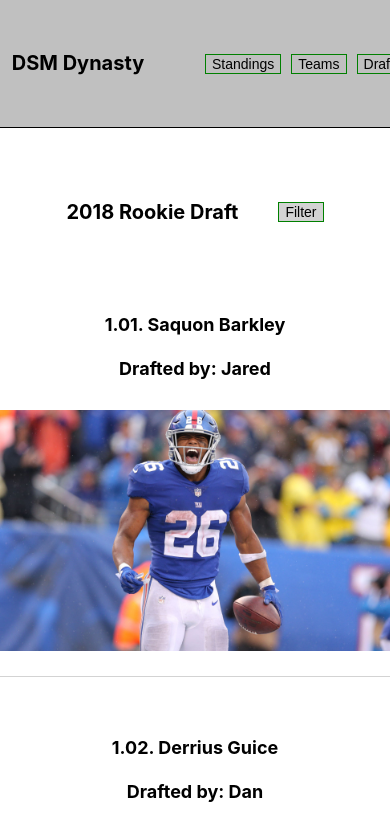
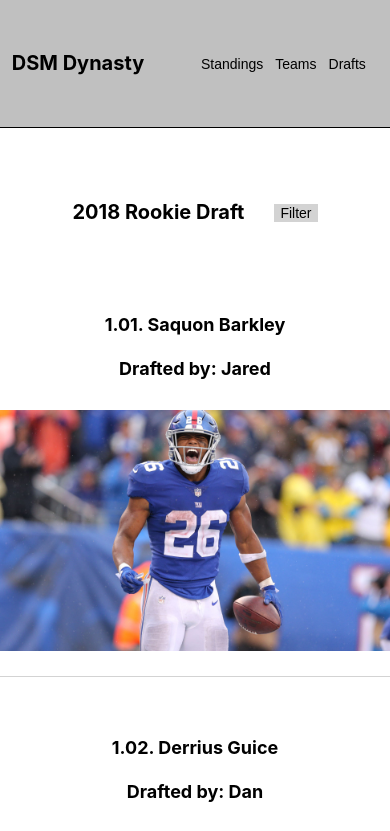
Before and after one commit to WhiteheadAaron/DSM-Dynasty-Client, a React (Create React App) app: page /2018-draft in a window 390 px wide. Shown: the top 831 px of the page. Built offline with nearby package versions, Linux system fonts and the light colour scheme.

Commit message:
css test

```diff
--- a/src/index.css
+++ b/src/index.css
@@ -55,8 +55,8 @@ button {
   text-decoration: none;
 }
 
-
-.nav, .dropbtn {
+.nav,
+.dropbtn {
   margin-left: 15px;
   width: 125px;
   color: black;
@@ -91,21 +91,17 @@ button {
   }
 
   .dropbtn {
-    border: solid 1px yellow;
     font-size: 18px;
     width: 100px;
   }
-
 }
 
 @media only screen and (max-width: 600px) {
-
   .buttonsSection {
     grid-column: 6 / 10;
   }
 
   .dropbtn {
-    border: solid 1px red;
     font-size: 15px;
     width: auto;
   }
@@ -116,12 +112,10 @@ button {
 }
 
 @media only screen and (max-width: 450px) {
-
   .dropbtn {
-    border: solid 1px green;
     font-size: 14px;
     width: auto;
-    margin-left: 10px;
+    margin-left: 0px;
   }
 
   .homeButton {
@@ -129,10 +123,8 @@ button {
   }
 }
 
-@media only screen and (max-width: 350px) {
-
+@media only screen and (max-width: 360px) {
   .dropbtn {
-    border: solid 1px pink;
     font-size: 12px;
     width: auto;
     margin-left: 0px;
```
